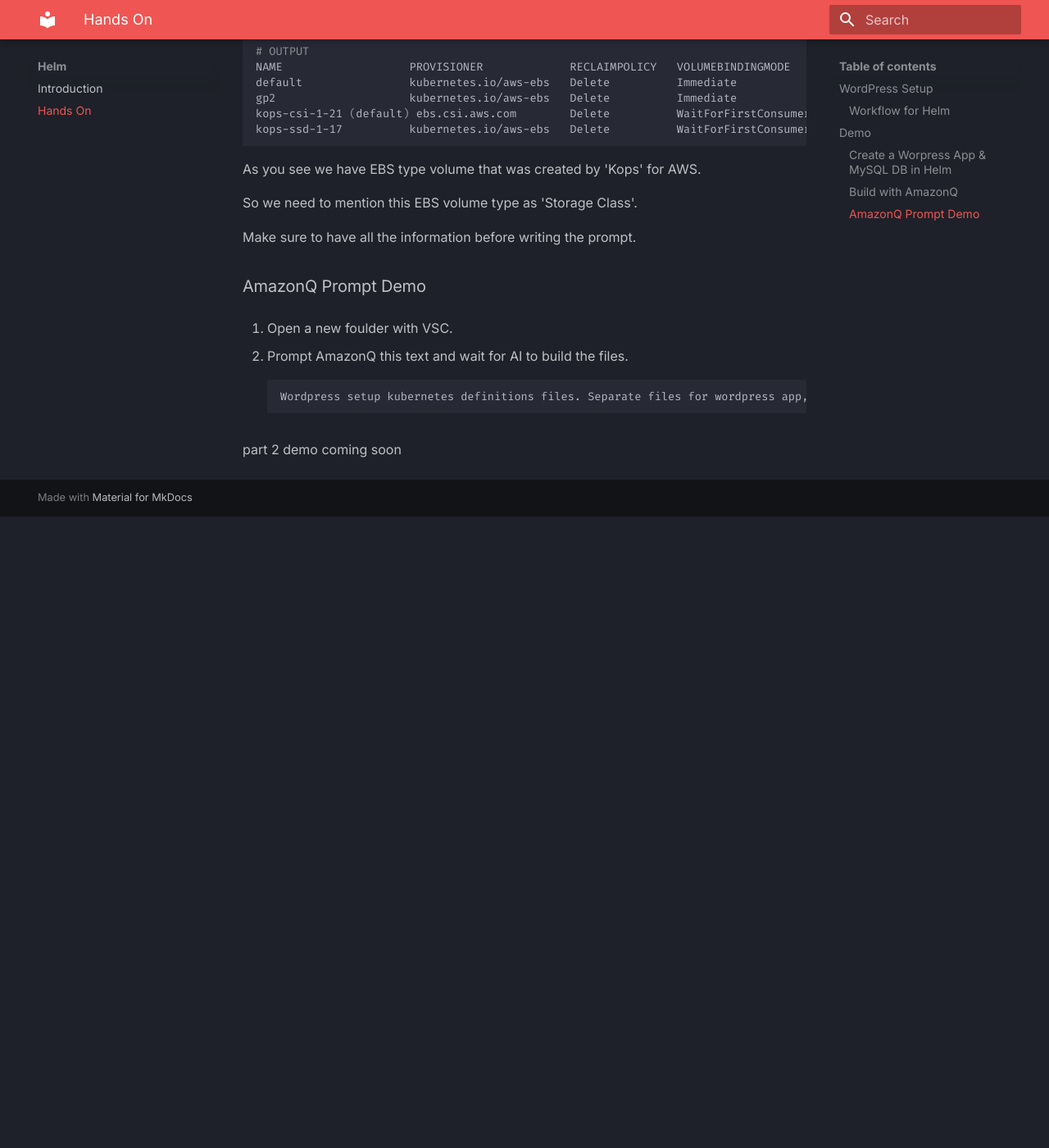
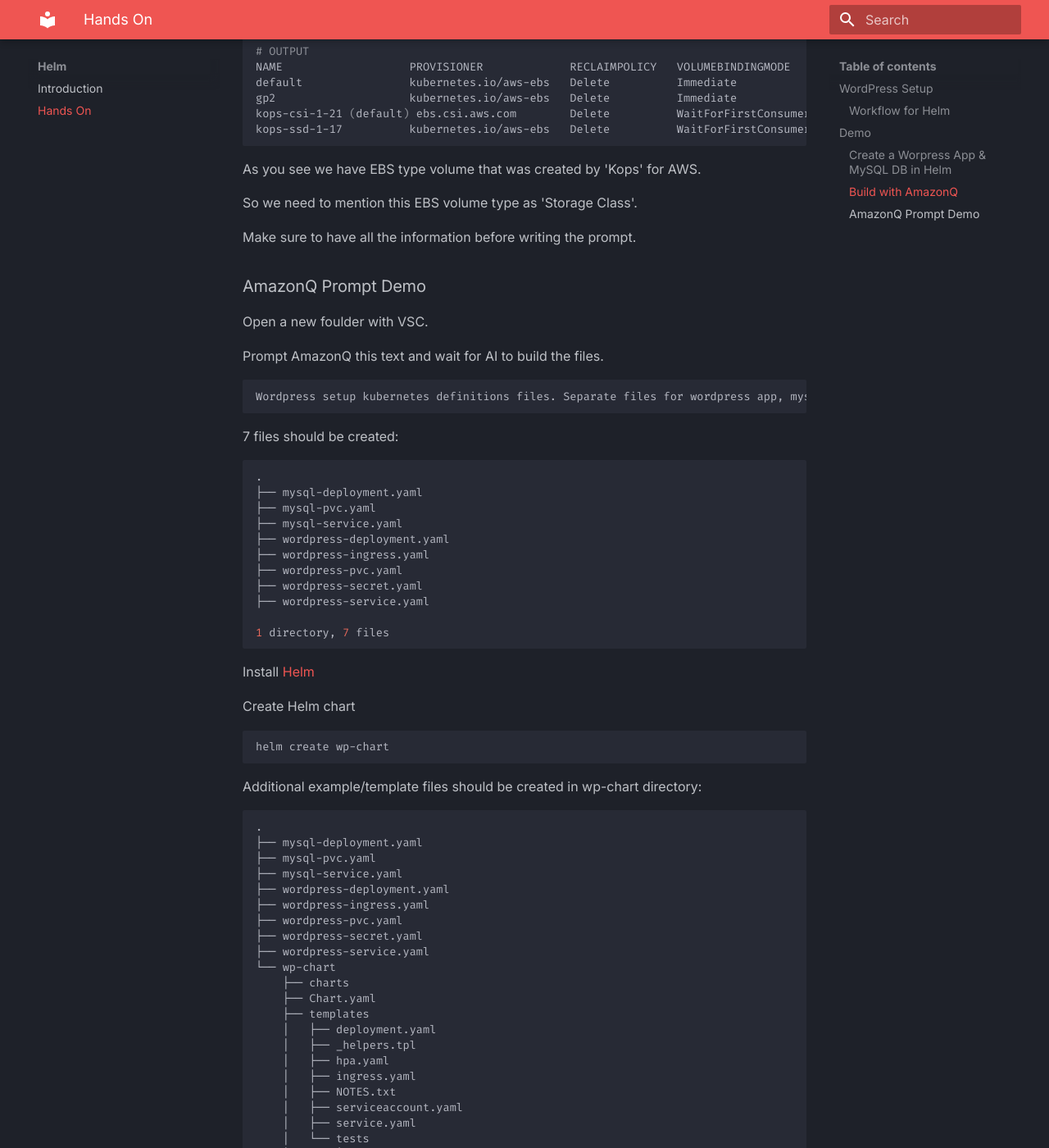
Before and after one commit to Alex0424/kubernetes, an MkDocs documentation site: the page built from docs/helm_hands_on.md, in a window 1280 px wide and 1400 px high, scrolled down 2289 px. Shown: the whole window at 82% size. Built offline with MkDocs 1.6.1 and Material for MkDocs 9.7.7, drawn with Linux system fonts in a browser that asks for light colours; before the commit the page ends 2919 px from its top, so only the background shows below that; some of the changed text lies outside the part shown.

Commit message:
Added demo to 'Helm' page.

````diff
--- a/docs/helm_hands_on.md
+++ b/docs/helm_hands_on.md
@@ -108,11 +108,182 @@
 
 ### AmazonQ Prompt Demo
 
-1. Open a new foulder with VSC.
+Open a new foulder with VSC.
 
-2. Prompt AmazonQ this text and wait for AI to build the files.
+Prompt AmazonQ this text and wait for AI to build the files.
+
 ```
-Wordpress setup kubernetes definitions files. Separate files for wordpress app, mysql:8.0, app service, db service, PVC, secret and ingress. PVC should use storage class default, secret file should contain all the db users and db passwords for mysql and wordpress both. Ingress will be nginx with hostname wordpress.alexanderlindholm.net.
+Wordpress setup kubernetes definitions files. Separate files for wordpress app, mysql (needs to be version 8.0), app service, db service, PVC, secret and ingress. PVC should use storage class default, secret file should contain all the db users and db passwords for mysql and wordpress both. Ingress will be nginx with hostname wordpress.alexanderlindholm.net.
 ```
 
-part 2 demo coming soon
+7 files should be created:
+```shell
+.
+├── mysql-deployment.yaml
+├── mysql-pvc.yaml
+├── mysql-service.yaml
+├── wordpress-deployment.yaml
+├── wordpress-ingress.yaml
+├── wordpress-pvc.yaml
+├── wordpress-secret.yaml
+├── wordpress-service.yaml
+
+1 directory, 7 files
+```
+
+Install [Helm](https://helm.sh/docs/intro/install/)
+
+Create Helm chart
+
+```shell
+helm create wp-chart
+```
+
+Additional example/template files should be created in wp-chart directory:
+
+```shell
+.
+├── mysql-deployment.yaml
+├── mysql-pvc.yaml
+├── mysql-service.yaml
+├── wordpress-deployment.yaml
+├── wordpress-ingress.yaml
+├── wordpress-pvc.yaml
+├── wordpress-secret.yaml
+├── wordpress-service.yaml
+└── wp-chart
+    ├── charts
+    ├── Chart.yaml
+    ├── templates
+    │   ├── deployment.yaml
+    │   ├── _helpers.tpl
+    │   ├── hpa.yaml
+    │   ├── ingress.yaml
+    │   ├── NOTES.txt
+    │   ├── serviceaccount.yaml
+    │   ├── service.yaml
+    │   └── tests
+    │       └── test-connection.yaml
+    └── values.yaml
+
+5 directories, 17 files
+```
+
+Delete all `.yaml` files in templates directory:
+
+```shell
+rm wp-chart/templates/*.yaml
+```
+
+Delete the wp-chart directory:
+
+```shell
+rm -rf wp-chart/templates/tests/
+```
+
+Clear all text in `values.yaml`:
+
+```shell
+echo "" > wp-chart/values.yaml
+```
+
+File structure should now look like this:
+```shell
+.
+├── mysql-deployment.yaml
+├── mysql-pvc.yaml
+├── mysql-service.yaml
+├── wordpress-deployment.yaml
+├── wordpress-ingress.yaml
+├── wordpress-pvc.yaml
+├── wordpress-secret.yaml
+├── wordpress-service.yaml
+└── wp-chart
+    ├── charts
+    ├── Chart.yaml
+    ├── templates
+    │   ├── _helpers.tpl
+    │   └── NOTES.txt
+    └── values.yaml
+
+4 directories, 12 files
+```
+
+Copy ai created kubernetes definition files to templates directory:
+
+```shell
+cp ./* ./wp-chart/templates/
+```
+
+File Structure should now look like:
+```shell
+.
+├── mysql-deployment.yaml
+├── mysql-pvc.yaml
+├── mysql-service.yaml
+├── wordpress-deployment.yaml
+├── wordpress-ingress.yaml
+├── wordpress-pvc.yaml
+├── wordpress-secret.yaml
+├── wordpress-service.yaml
+└── wp-chart
+    ├── charts
+    ├── Chart.yaml
+    ├── templates
+    │   ├── _helpers.tpl
+    │   ├── mysql-deployment.yaml
+    │   ├── mysql-pvc.yaml
+    │   ├── mysql-service.yaml
+    │   ├── NOTES.txt
+    │   ├── wordpress-deployment.yaml
+    │   ├── wordpress-ingress.yaml
+    │   ├── wordpress-pvc.yaml
+    │   ├── wordpress-secret.yaml
+    │   └── wordpress-service.yaml
+    └── values.yaml
+
+4 directories, 20 files
+```
+
+in `mysql-deployment.yaml`
+
+replace
+
+```yaml
+metadata:
+  name: wordpress-mysql
+```
+
+to
+
+```yaml
+metadata:
+  name: {{ include "word-chart.fullname" . }}-app
+```
+
+replace
+
+```yaml
+image: mysql:8.0
+```
+
+to
+
+```yaml
+image: {{ .Values.mysql.image.repository }}:{{ .Values.mysql.image.tag }}
+```
+
+Add values in `mysql-deployment.yaml`
+
+```yaml
+mysql:
+  image:
+    repository: mysql
+    tag: 8.0
+```
+
+Then to deploy the app run
+
+```shell
+helm install demo ./wp-chart
+```
````
